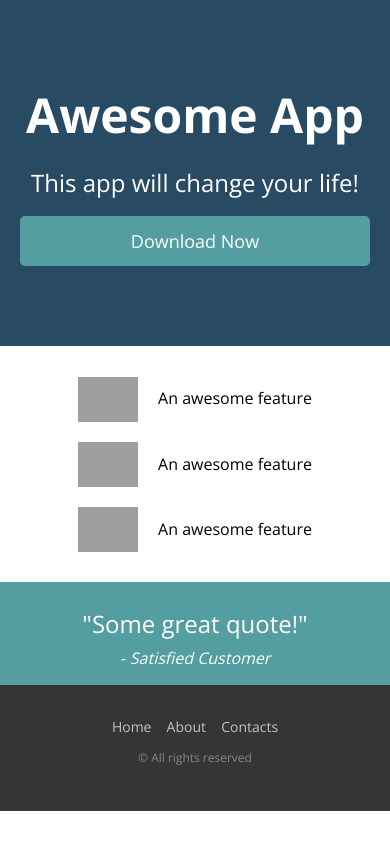
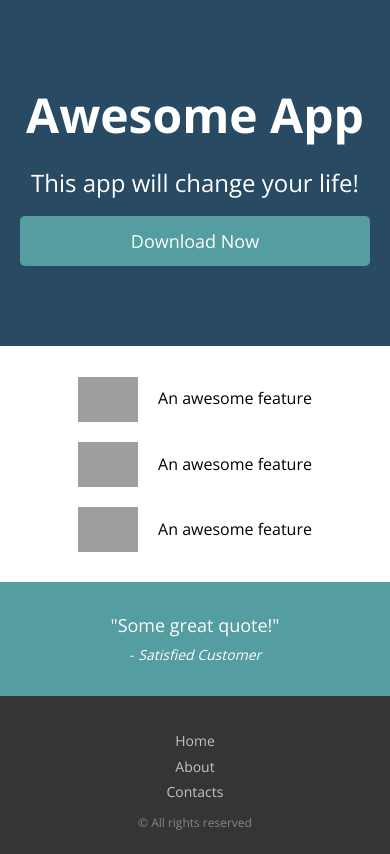
Before and after one commit to HectorGalindoPedraza/SoloLearnApp, a plain HTML site: page ResponsiveDesing/index.html in a window 390 px wide. Drawn offline with nearby package versions, Linux system fonts and the light colour scheme; grey boxes are pictures that could not be loaded.

Commit message:
Responsive Quoye & Footer

```diff
--- a/ResponsiveDesing/CSS/styles.css
+++ b/ResponsiveDesing/CSS/styles.css
@@ -133,4 +133,20 @@ footer li a:hover{
         min-width: 60px;
         margin-right: 20px;
     }
+    .quote {
+        padding: 30px 0;
+    }
+    blockquote p {
+        font-size: 18px;
+    }
+    blockquote cite {
+        font-size: 14px;
+    }
+    footer {
+        padding: 30px 0 10px 0;
+    }
+    footer li {
+        display: block;
+        margin: 5px 0;
+    }
 }
```
